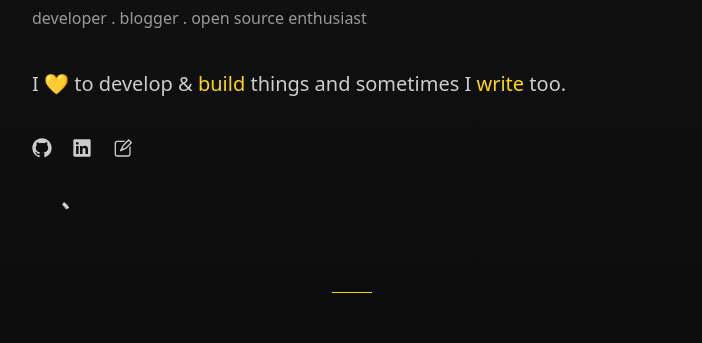
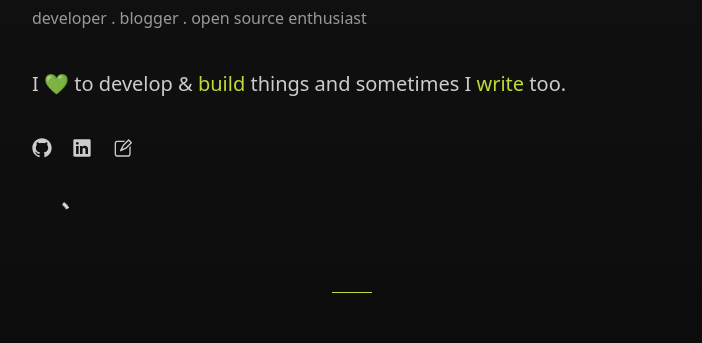
Before and after one commit to k99sharma/portfolio-react, a React (Vite) app: page / in a window 1280 px wide. Shown: the part 172-515 px from the top of the page, without its empty margins (288-990 px from the left). Built offline with nearby package versions, Linux system fonts and the light colour scheme; no server answers.

Commit message:
fix: website color and logo is changed

```diff
--- a/src/components/BlogView/index.tsx
+++ b/src/components/BlogView/index.tsx
@@ -14,7 +14,7 @@ export default function BlogView({
 }) {
   return (
     <div className="blogView">
-      <div className="blogView__header text-base text-secondary-5 font-bold mb-2">
+      <div className="blogView__header text-base text-primary-3 font-bold mb-2">
         WRITING
       </div>
 
--- a/src/components/Divider/index.tsx
+++ b/src/components/Divider/index.tsx
@@ -2,7 +2,7 @@
 export default function Divider() {
   return (
     <div className="divider flex justify-center items-center my-12">
-      <hr className="divider__hr w-10 text-secondary-5" />
+      <hr className="divider__hr w-10 text-primary-3" />
     </div>
   );
 }
--- a/src/index.css
+++ b/src/index.css
@@ -5,6 +5,6 @@
 @import url('https://fonts.googleapis.com/css2?family=Montserrat&family=Open+Sans&display=swap');
 
 ::selection{
-    background: #FFDDA1;
+    background: #BFDB38;
     color: black;
 }
--- a/src/pages/About.tsx
+++ b/src/pages/About.tsx
@@ -6,7 +6,7 @@ import ProfilePic from "../components/ProfilePic";
 export default function About() {
   return (
     <div className="about">
-      <div className="about__header text-secondary-5 font-bold text-base mb-10">
+      <div className="about__header text-primary-3 font-bold text-base mb-10">
         ABOUT ME
       </div>
 
@@ -45,7 +45,7 @@ export default function About() {
       </div>
 
       <div className="about__contact">
-        <div className="about__contact__heading text-secondary-5 font-montserrat text-md font-semibold mb-2">
+        <div className="about__contact__heading text-primary-3 font-montserrat text-md font-semibold mb-2">
           GET IN TOUCH
         </div>
 
--- a/src/pages/Home.tsx
+++ b/src/pages/Home.tsx
@@ -23,12 +23,12 @@ export default function Home() {
         </div>
 
         <div className="home__tagline text-md md:text-xl text-neutral-5">
-          I 💛 to develop &{" "}
-          <span className="hover:border-b-2 text-secondary-5 text-bold">
+          I 💚 to develop &{" "}
+          <span className="hover:border-b-2 text-primary-3 text-bold">
             <Link to="/projects">build</Link>
           </span>{" "}
           things and sometimes I{" "}
-          <span className="hover:border-b-2 text-secondary-5 text-bold">
+          <span className="hover:border-b-2 text-primary-3 text-bold">
             <Link to="/projects">write</Link>
           </span>{" "}
           too.
--- a/src/pages/OpenSource.tsx
+++ b/src/pages/OpenSource.tsx
@@ -2,7 +2,7 @@
 export default function OpenSource() {
   return (
     <div className="openSource">
-      <div className="openSource__header text-secondary-5 font-bold text-base mb-10">
+      <div className="openSource__header text-primary-3 font-bold text-base mb-10">
         OPEN SOURCE CONTRIBUTIONS
       </div>
 
--- a/src/pages/Projects.tsx
+++ b/src/pages/Projects.tsx
@@ -52,14 +52,14 @@ export default function Project() {
   return (
     <div className="project">
       <div className="project__header mb-10">
-        <div className="project__header__heading text-base text-secondary-5 font-bold mb-2">
+        <div className="project__header__heading text-base text-primary-3 font-bold mb-2">
           STUFF THAT I'VE BUILT
         </div>
 
         <div className="project__header__subheading text-neutral-4 font-light">
           To checkout my open source contributions.{" "}
           <span>
-            <Link className="text-secondary-5" to="/opensource">
+            <Link className="text-primary-3" to="/opensource">
               Click Me!
             </Link>
           </span>
--- a/tailwind.config.js
+++ b/tailwind.config.js
@@ -15,11 +15,11 @@ export default {
       primary:{
         1: '#556B2F',
         2: '#6B8E23',
-        3: '#3D550C',
+        3: '#BFDB38',
         4: '#808000',
-        5: '#BDB76B',
-        6: '#D7E8BA',
-        7: '#EDEDC7'
+        5: '#8EAC50',
+        6: '#A2FF86',
+        7: '#DDFFBB'
       },
       secondary: {
         1: '#8B5500',
```
Also changed, not shown: public/logo.png.
